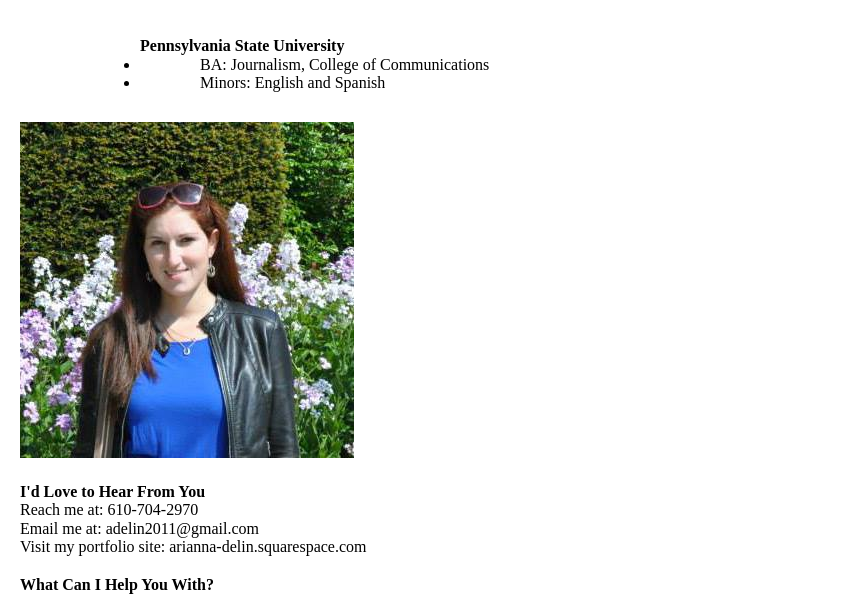
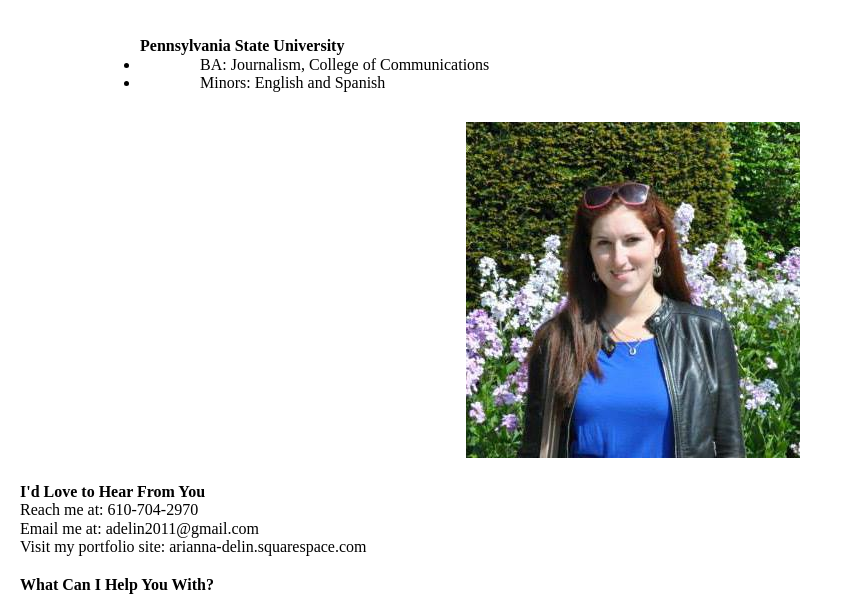
Before and after one commit to adelin2011/project_resume_Delin_Arianna, a plain HTML site: page index.html in a window 1280 px wide. Shown: the part 639-1251 px from the top of the page, without its empty margins (0-843 px from the left). Drawn offline with nearby package versions, Linux system fonts and the light colour scheme; a script that the page names is missing.

Commit message:
Added text align for image

```diff
--- a/css/main.css
+++ b/css/main.css
@@ -47,3 +47,7 @@
 #education, ul, li{
 	padding-left: 60px;
 }
+
+article{
+	text-align: center;
+}
```
